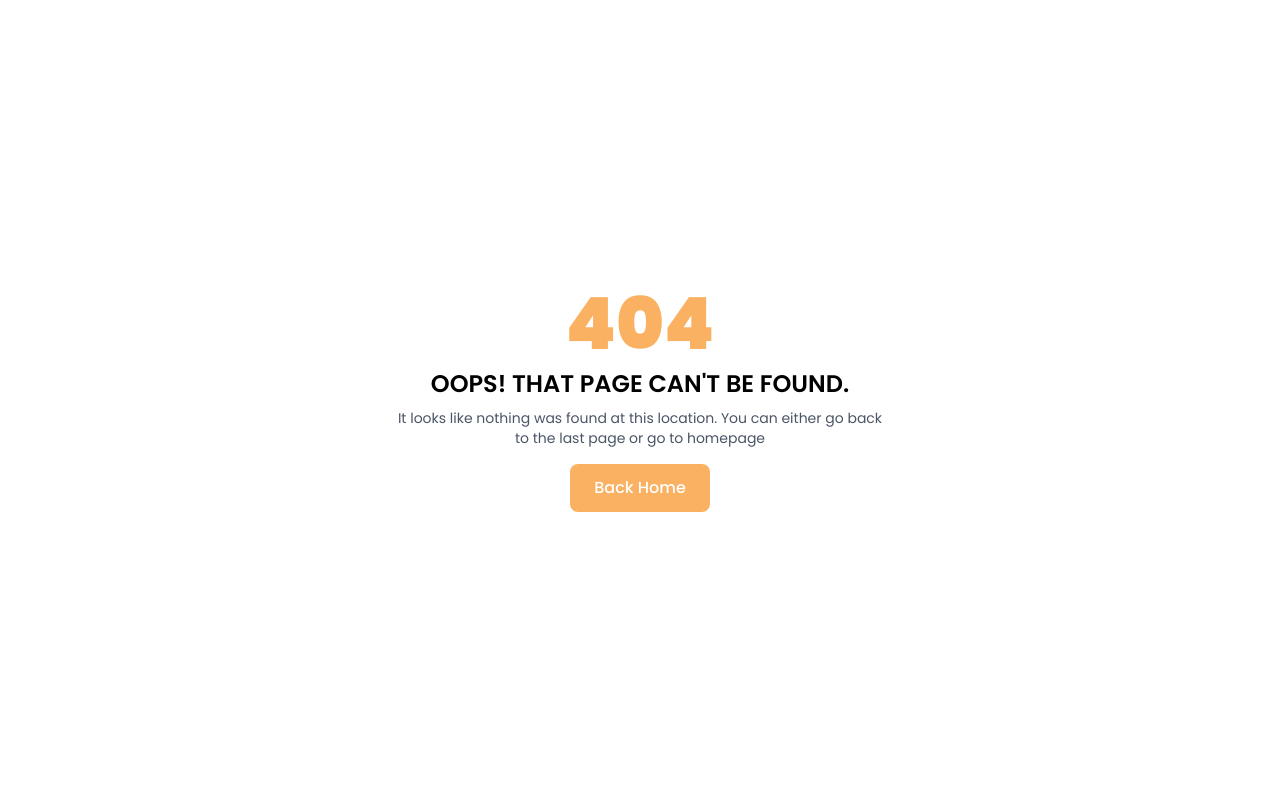
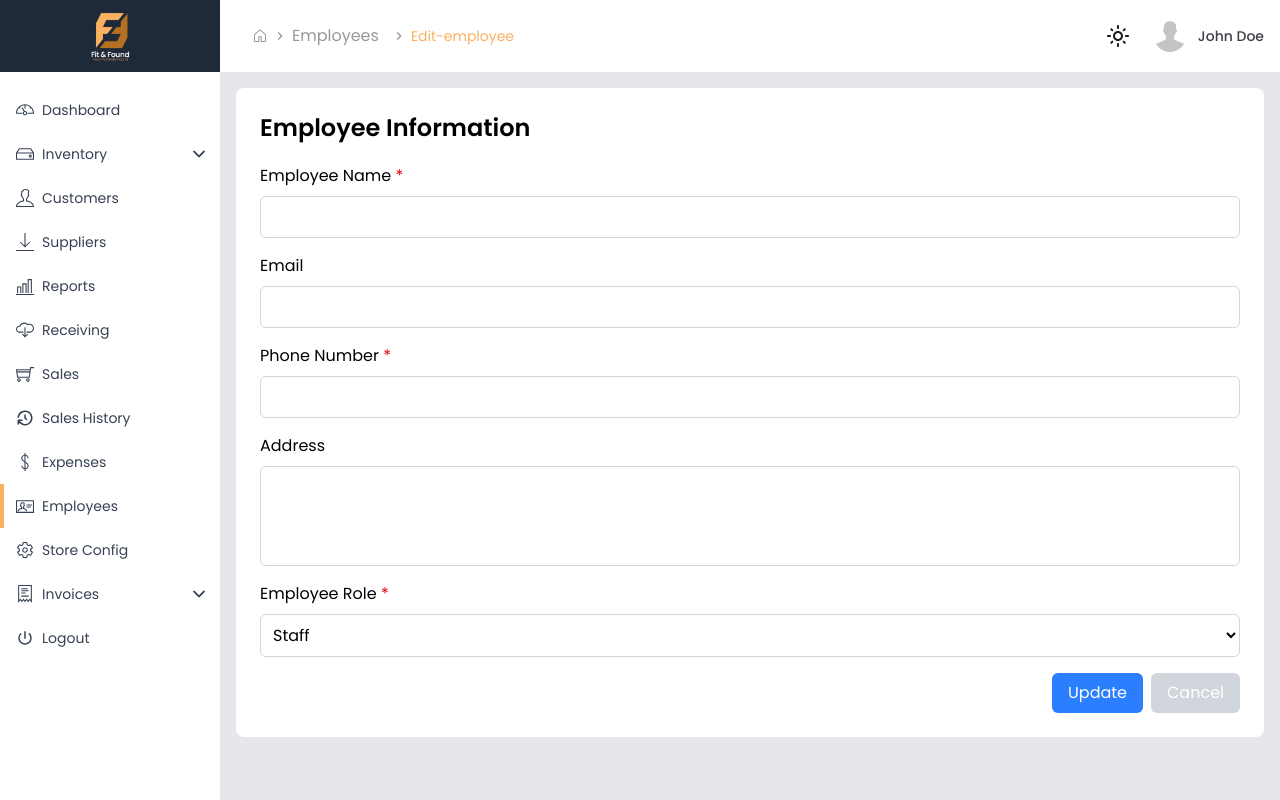
Before and after one commit to Shakiqurrahman/inventory-web-app, a React (Vite) app: page /employees/edit-employee in a window 1280 px wide. Before the commit this address had no page. Built offline with nearby package versions, Linux system fonts and the light colour scheme.

Commit message:
routes problem solved

```diff
--- a/src/pages/employees/AllEmployeesPage.tsx
+++ b/src/pages/employees/AllEmployeesPage.tsx
@@ -74,7 +74,7 @@ const AllEmployeesPage = () => {
                                     </td>
                                     <td className="flex items-center gap-1 p-3">
                                         <Link
-                                            to={`edit-employee/${employee.phone}`}
+                                            to={`edit-employee`}
                                             state={{ id: index, ...employee }}
                                             className="flex gap-0.5 items-center py-1.5 px-3 bg-blue-500 text-white rounded-sm text-xs cursor-pointer shrink-0"
                                         >
--- a/src/pages/employees/EditEmployeePage.tsx
+++ b/src/pages/employees/EditEmployeePage.tsx
@@ -1,10 +1,9 @@
 import { zodResolver } from "@hookform/resolvers/zod";
 import { useForm } from "react-hook-form";
-import { useDispatch, useSelector } from "react-redux";
-import { useLocation, useNavigate, useParams } from "react-router";
+import { useDispatch } from "react-redux";
+import { useLocation, useNavigate } from "react-router";
 import { z } from "zod";
 import { updateEmployee } from "../../redux/features/employees/employeeSlice";
-import type { RootState } from "../../redux/store";
 
 const employeeSchema = z.object({
     name: z.string().min(1, "Company Name must be required"),
@@ -25,10 +24,18 @@ const employeeSchema = z.object({
 type employeeForm = z.infer<typeof employeeSchema>;
 
 const EditEmployeePage = () => {
-    const { phone } = useParams();
-    const employees = useSelector((state: RootState) =>
-        state.supplier.data.find((s) => s.phone === phone)
-    );
+    const { state } = useLocation();
+    const dispatch = useDispatch();
+    const navigate = useNavigate();
+
+    // Assuming employees is an object with employee details
+    const employees = {
+        name: state?.name || "",
+        phone: state?.phone || "",
+        email: state?.email || "",
+        address: state?.address || "",
+        role: state?.role || "Staff",
+    };
 
     const {
         register,
@@ -38,10 +45,6 @@ const EditEmployeePage = () => {
         resolver: zodResolver(employeeSchema),
         defaultValues: employees,
     });
-
-    const { state } = useLocation();
-    const dispatch = useDispatch();
-    const navigate = useNavigate();
 
     const onSubmit = (data: employeeForm) => {
         console.log(data);
```
Also changed, not shown: src/routes/Routes.tsx (+1 -7 lines).
